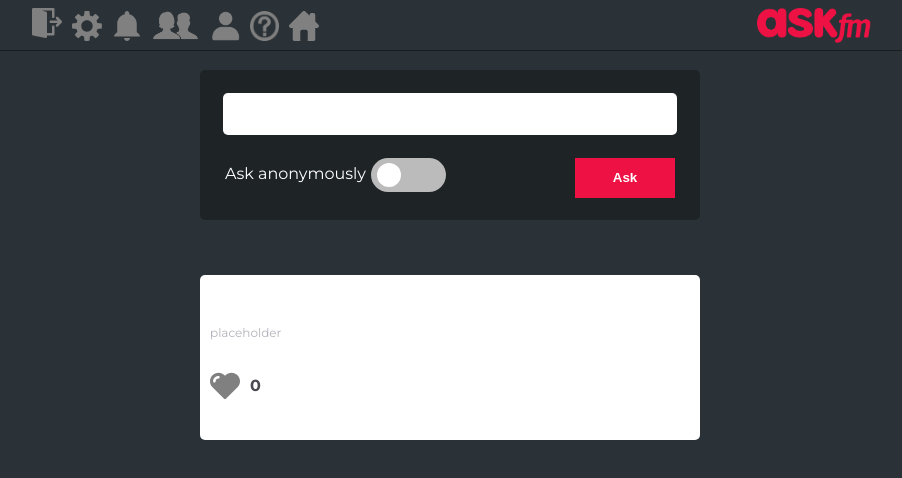
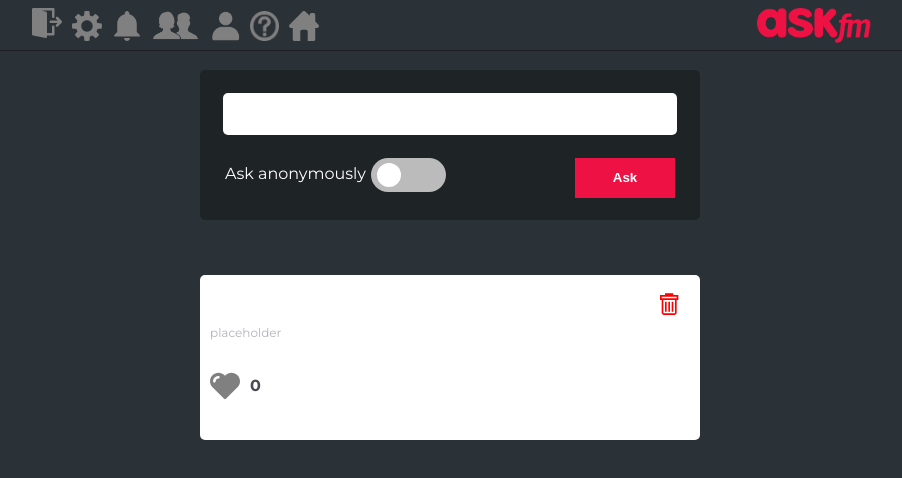
Before and after one commit to AhmedBelal15/askclone-frontend, a React (Create React App) app: page /home in a window 1280 px wide. Shown: the top 478 px of the page, without its empty margins (190-1092 px from the left). Built offline with nearby package versions, Linux system fonts and the light colour scheme; no server answers; sample sign-in values are in the browser's storage.

Commit message:
delete anwer

```diff
--- a/src/Components/AnswerModel/AnswerModel.component.jsx
+++ b/src/Components/AnswerModel/AnswerModel.component.jsx
@@ -3,6 +3,7 @@ import { Link } from "react-router-dom";
 import { useEffect, useState } from "react";
 import { ReactComponent as Heart } from "../../Assets/questions-icons/heart.svg";
 import tokensRefresher from "../../helpers/tokensRefresher";
+import { ReactComponent as DeleteIcon } from "../../Assets/questions-icons/delete-icon.svg";
 
 const AnswerModel = ({
   question,
@@ -13,6 +14,8 @@ const AnswerModel = ({
   questionId,
   image,
   senderId,
+  deleteHidden,
+  handleAnswerDelete
 }) => {
   const [userData, setUserData] = useState({
     backgroundImage: "",
@@ -26,20 +29,25 @@ const AnswerModel = ({
   //get username and image
   useEffect(() => {
     (async function () {
-      const respose = await fetch(`http://localhost:4000/user/getuserandimage/${senderId}`, {
+      const respose = await fetch(
+        `http://localhost:4000/user/getuserandimage/${senderId}`,
+        {
           method: "get",
           headers: {
             "Content-Type": "application/json",
             "access-token": `Bearer ${accessToken}`,
             "refresh-token": refreshToken,
           },
-      });
-      const data = (await respose.json()).payload[0]
-      data.user_image = data.user_image.replace(/\\/g, "/").substring("".length);
+        }
+      );
+      const data = (await respose.json()).payload[0];
+      data.user_image = data.user_image
+        .replace(/\\/g, "/")
+        .substring("".length);
       setUserData({
         backgroundImage: data.user_image,
-        userName: data.user_name
-      })
+        userName: data.user_name,
+      });
     })();
   }, []);
 
@@ -99,15 +107,19 @@ const AnswerModel = ({
       }
     }
   };
+
   let visible;
   !isAnonymous ? (visible = "inline-block") : (visible = "none");
   return (
     <div className="answer-model">
+      <DeleteIcon onClick={()=>handleAnswerDelete(questionId)} className={`delete-answer ${deleteHidden? 'hidden': null}`} />
       <div className="question-container">
         <p className="question">{question}</p>
         <div className="author" style={{ display: visible }}>
           <span
-            style={{ backgroundImage: `url('http://localhost:4000/${userData.backgroundImage}')` }}
+            style={{
+              backgroundImage: `url('http://localhost:4000/${userData.backgroundImage}')`,
+            }}
             alt="placeholder"
             className="answer-image"
           ></span>
--- a/src/Components/AnswerModel/answer-model.style.css
+++ b/src/Components/AnswerModel/answer-model.style.css
@@ -7,6 +7,7 @@
     margin-top: 5px;
     display: flex;
     flex-direction: column;
+    position: relative;
 }
 
 .question-container {
@@ -84,3 +85,17 @@
     font-size: 16px;
     color: #4A4A50;
 }
+
+.delete-answer{
+    position: absolute;
+    top: 10px;
+    right: 10px;
+    fill: red;
+    width: 40px;
+    height: 40px;
+    cursor: pointer;
+}
+
+.hidden{
+    display: none;
+}
--- a/src/Pages/ProfilePage/ProfilePage.jsx
+++ b/src/Pages/ProfilePage/ProfilePage.jsx
@@ -96,7 +96,31 @@ const ProfilePage = () => {
     tokensRefresher(data);
     setQuestion("");
   };
-console.log(answers);
+  //Handle answer delete
+  //handle delete function
+  const handleAnswerDelete = async (id) => {
+    if (
+      window.confirm(
+        "Are you sure you want to delete this answer?\n note that the question will be returned to question page"
+      )
+    ) {
+      try {
+        await fetch(`http://localhost:4000/questions/removeAnswer/${id}`, {
+          method: "delete",
+          headers: {
+            "Content-Type": "application/json",
+            "access-token": `Bearer ${accessToken}`,
+            "refresh-token": refreshToken,
+          },
+        });
+        const newAnswers = answers.filter((answer) => answer.question_id !== id);
+        setAnswers(newAnswers);
+      } catch (error) {
+        alert("error");
+      }
+    }
+  };
+
   return (
     <>
       <div className="application">
@@ -130,7 +154,9 @@ console.log(answers);
                 likedBy={answer.liked_by}
                 questionId={answer.question_id}
                 image={answer.answer_image}
-                senderId = {answer.sender_id}
+                senderId={answer.sender_id}
+                deleteHidden={false}
+                handleAnswerDelete={handleAnswerDelete}
               />
             </div>
           );
--- a/src/Pages/UserPage/UserPage.jsx
+++ b/src/Pages/UserPage/UserPage.jsx
@@ -138,6 +138,7 @@ const UserPage = () => {
                 questionId={answer.question_id}
                 image={answer.answer_image}
                 senderId = {answer.sender_id}
+                deleteHidden={true}
                 />
               </div>
             );
```
Also changed, not shown: 1 other file (tests, documents, lock files or other folders). Lines whose indentation alone changed are shown as unchanged.
